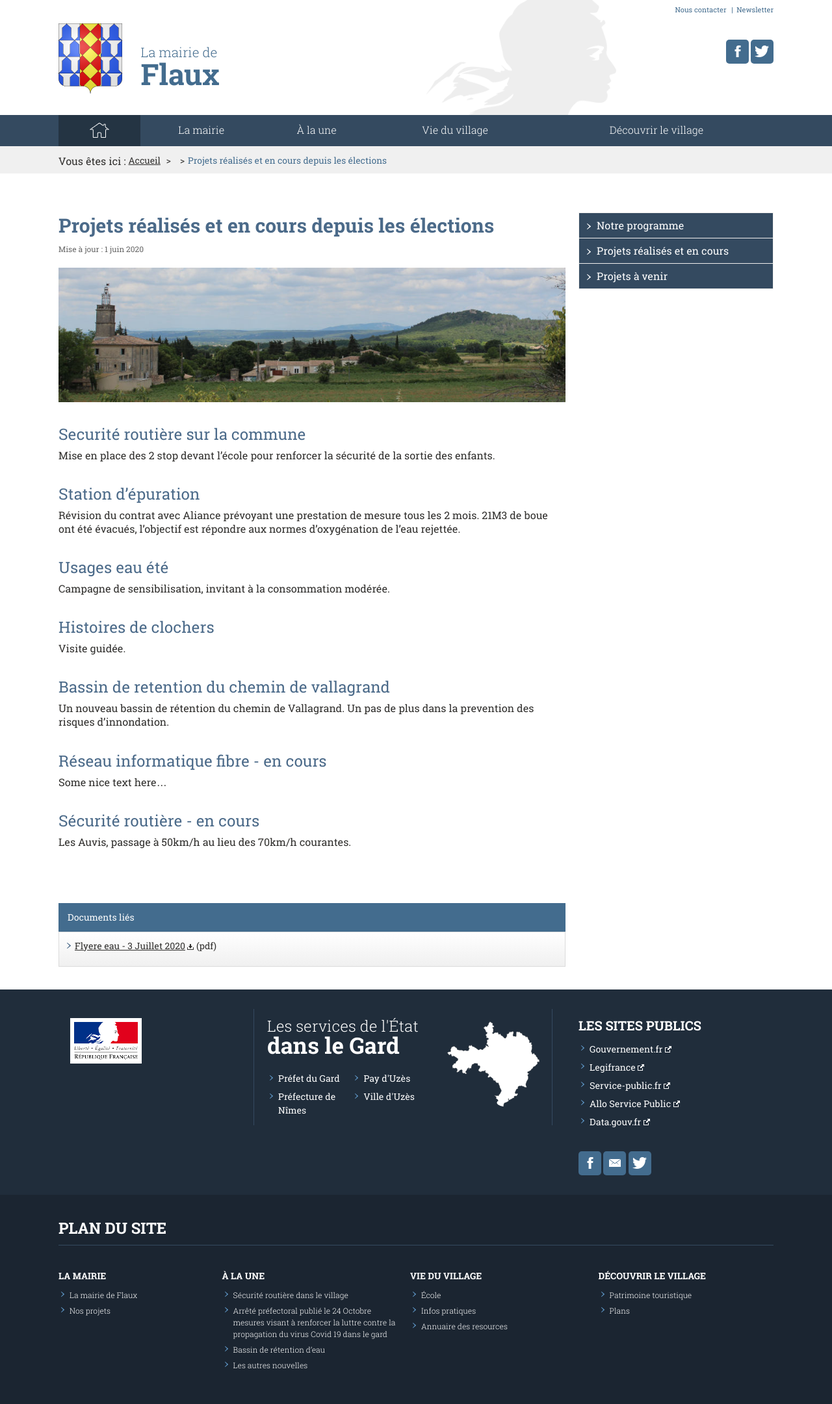
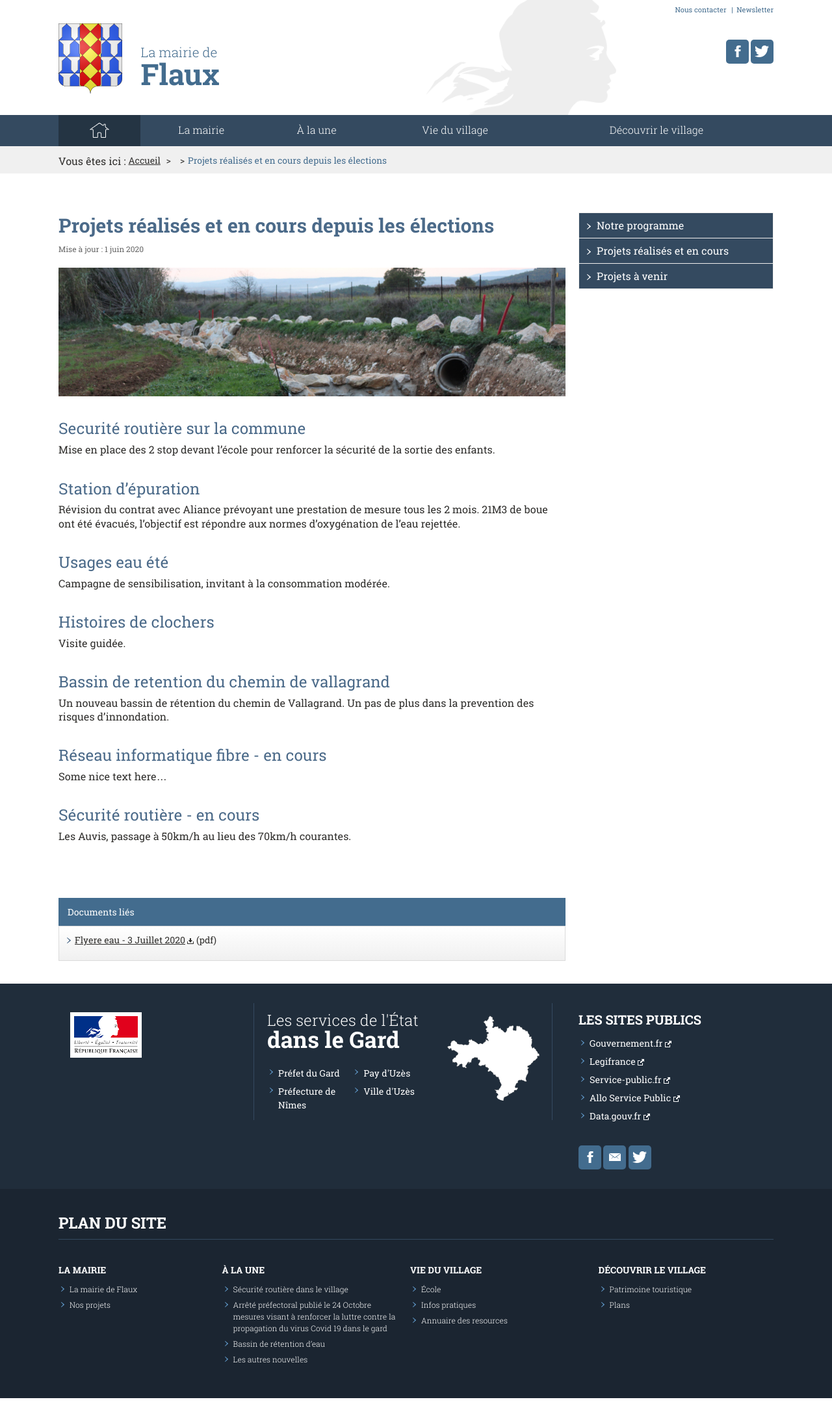
Before and after one commit to Flaux-Village/flaux-village.github.io, a Jekyll site: the page built from projetfait.md, in a window 1280 px wide. Shown: the whole page at 65% size. Built offline with Jekyll 4.4.1, drawn with Linux system fonts in a browser that asks for light colours; our own code applies the rules of GitHub Pages for plain Markdown files.

Commit message:
Update projetfait.md

```diff
--- a/projetfait.md
+++ b/projetfait.md
@@ -5,7 +5,7 @@ description: Portail du village de Flaux
 keywords: mairie, commune, flaux, gard
 titre_page: Projets réalisés et en cours depuis les élections
 date_texte: 1 juin 2020
-illustration: /assets/illustrations/940_250_flauxcaillou_3591.jpg
+illustration: /assets/illustrations/eauinnondlandscape_980.JPG
 description_illustration: Flaux.
 introduction:
 documents:
```
